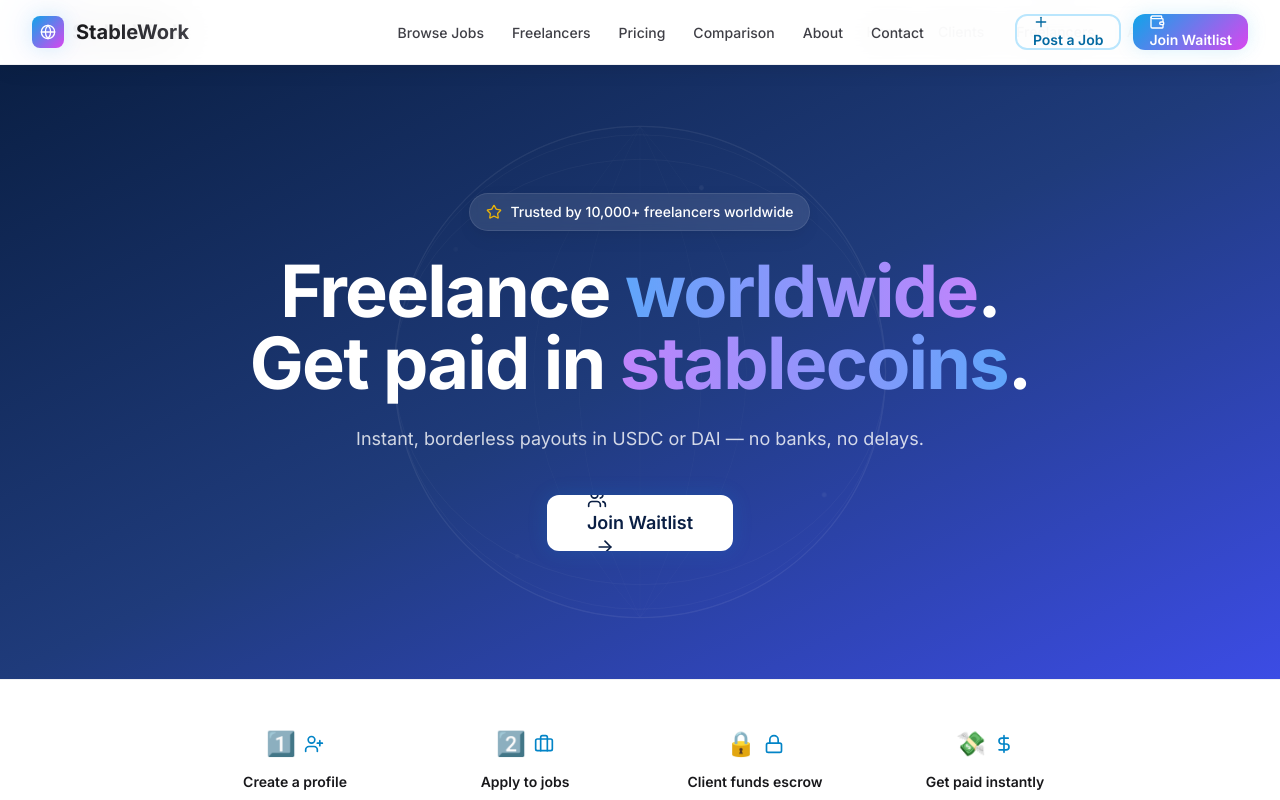
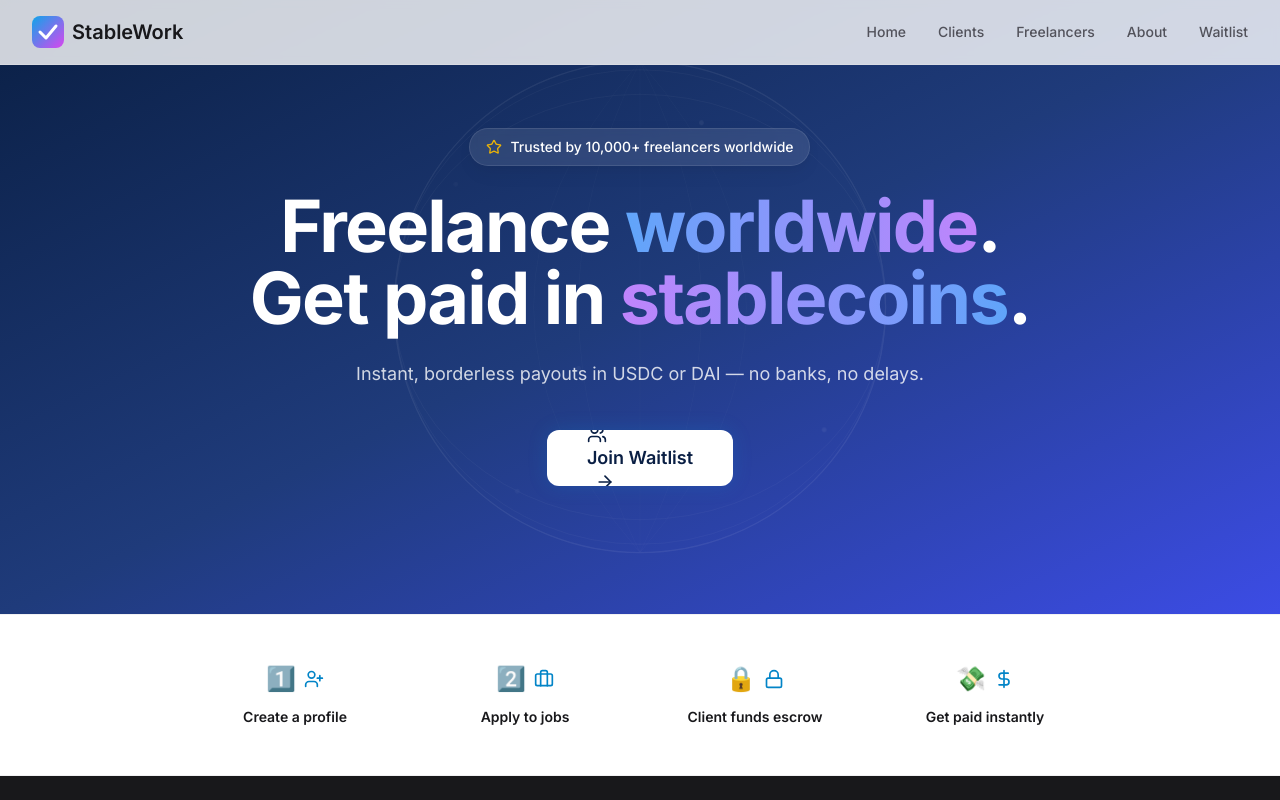
Before and after one commit to LucidaBTC/Repository-name-StableWork-Landing, a Next.js app: page / in a window 1280 px wide. Shown: the top 800 px of the page. Built offline with nearby package versions, Linux system fonts and the light colour scheme.

Commit message:
fix: resolve undefined call crash on runtime

```diff
--- a/app/page.tsx
+++ b/app/page.tsx
@@ -1,6 +1,5 @@
 "use client";
 
-import { Header } from "@/components/common/Header";
 import { Footer } from "@/components/common/Footer";
 import { Container } from "@/components/common/Container";
 import { Button } from "@/components/common/Button";
@@ -87,8 +86,6 @@ export default function Home() {
     <>
       <PerformanceInit />
       <div className="min-h-screen">
-        <Header />
-
         <main role="main" aria-label="Main content">
           {/* Hero Section */}
           <section
```
